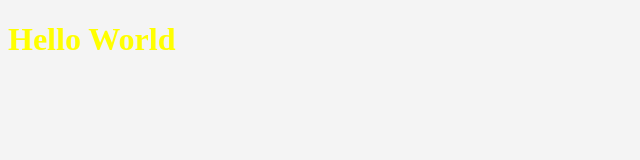
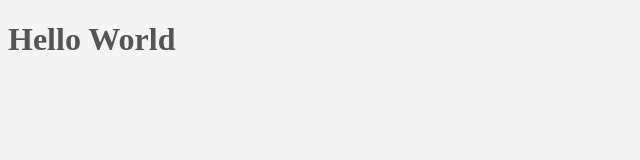
Before and after one commit to AnthonyCampos123/example1, a plain HTML site: page index.html in a window 1280 px wide. Shown: the whole page, without its empty margins (0-640 px from the left). Drawn offline with Linux system fonts and the light colour scheme; files that its build step writes are made by us from their sources.

Commit message:
Update style.css

```diff
--- a/style.css
+++ b/style.css
@@ -1,4 +1,4 @@
 body{
-  background-color: #f4f4f4;
-  color: #FFFF00;
+  background-color:#f4f4f4;
+  color:#555555;
 }
```
